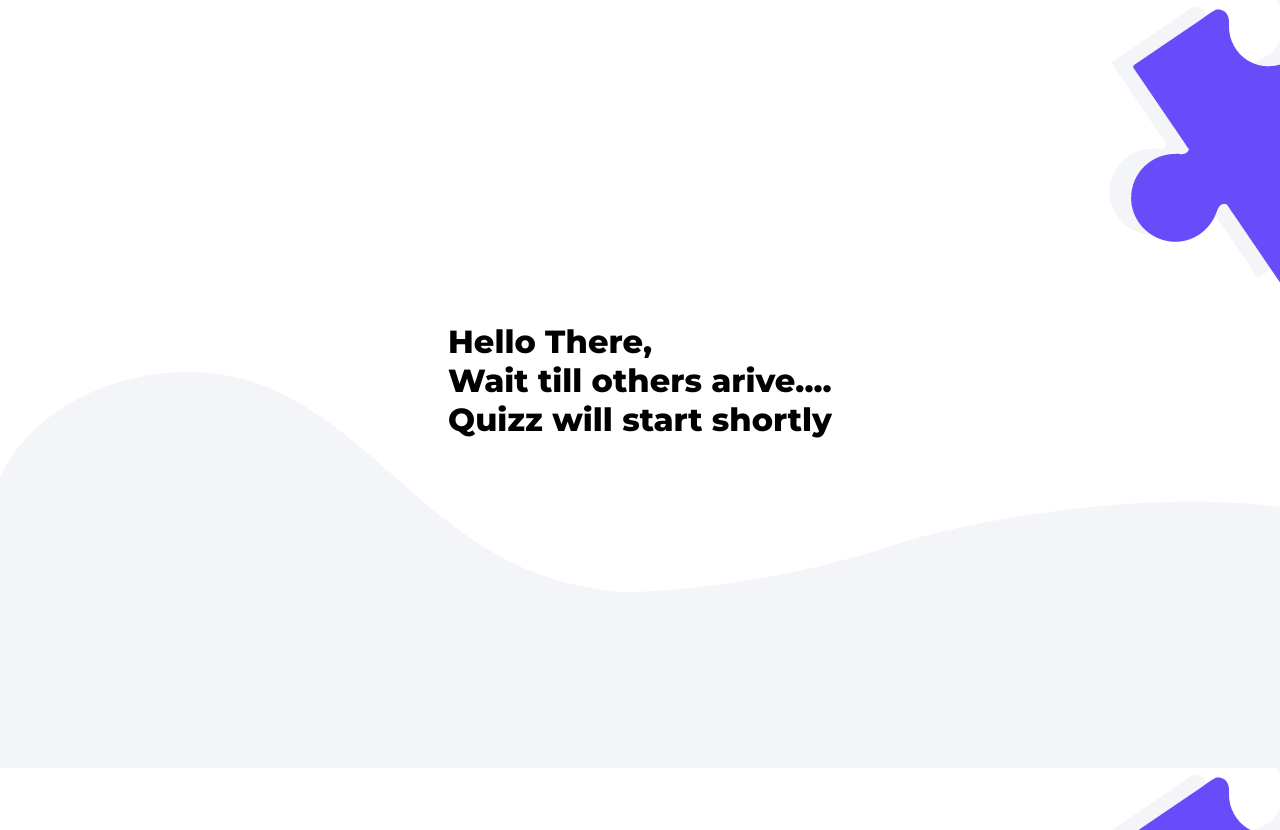
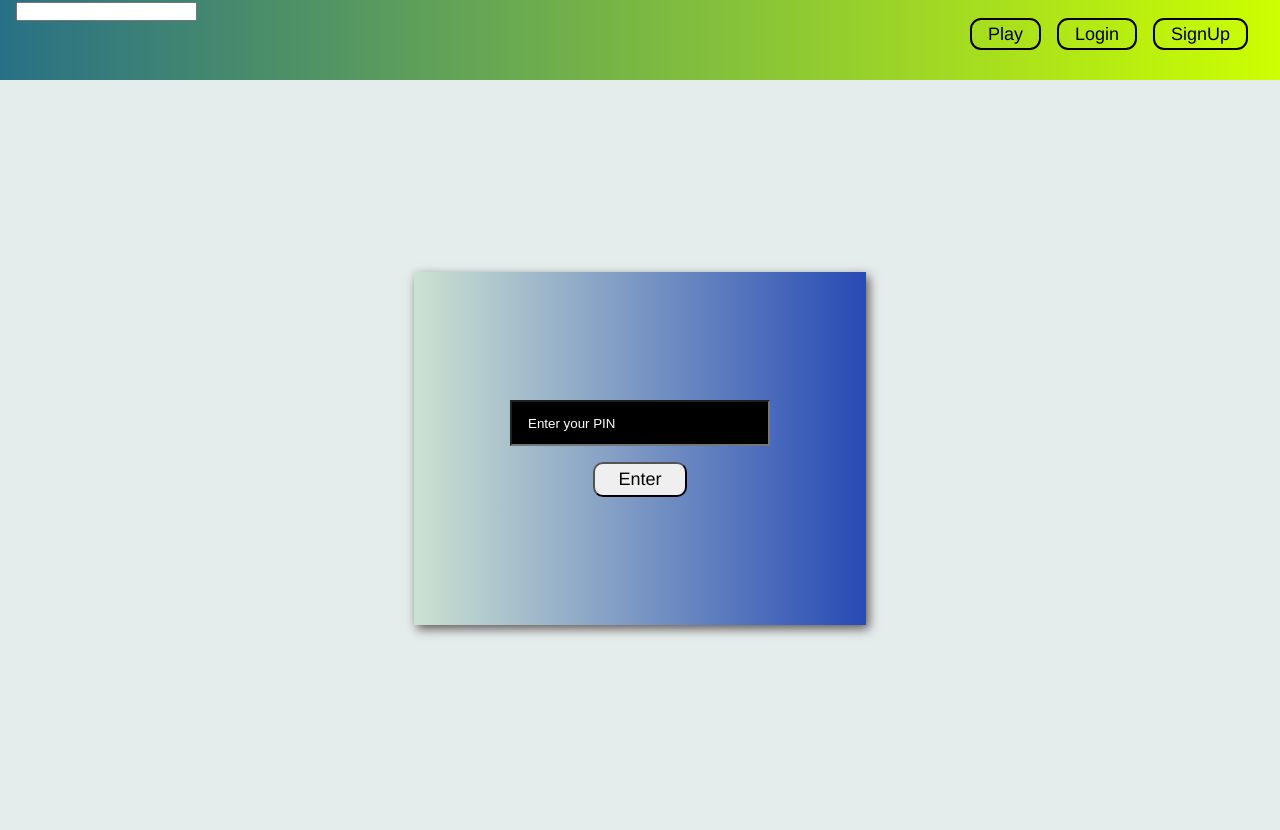
Before and after one commit to mlsacbvp/quiz-webapp-client, a React app: page / in a window 1280 px wide. After the commit the page ends 800 px from the top, so only its background shows below. Built offline with nearby package versions, Linux system fonts and the light colour scheme.

Commit message:
updated home page

```diff
--- a/src/App.js
+++ b/src/App.js
@@ -1,10 +1,11 @@
 import "./App.css";
-import "./global.css";
-import SignUp from "./pages/SignUp/SignUp";
-import Waiting from "./pages/Waiting/Waiting";
+// import "./global.css";
+import Home from "./pages/Home/Home"
+// import SignUp from "./pages/SignUp/SignUp";
+// import Waiting from "./pages/Waiting/Waiting";
 
 function App() {
-    return(<Waiting/>);
+    return <Home/>;
 }
 
 export default App;
--- a/src/pages/Home/Home.css
+++ b/src/pages/Home/Home.css
@@ -3,17 +3,21 @@
     margin: 0%;
 }
 
-body {
-    /* background-image: ; */
+body{
+    background-color: rgb(229, 236, 236)  ;
 }
 
 .Navbar {
+
     display: flex;
+    height: 5rem;
+    background-image: linear-gradient(to right,rgb(40, 112, 134),rgb(204, 255, 0));
 }
 
 .icons {
-    margin-left: 74rem;
-
+    position: absolute;
+    right: 2rem;
+    margin-top: 1.5rem;
 }
 
 .logocontainer{
@@ -25,4 +29,70 @@ body {
 .el2,
 .el3 {
     margin-left: 1rem;
+    text-decoration: none;
+    border: 2px solid black;
+    color: black;
+    font-family:'Franklin Gothic Medium', 'Arial Narrow', Arial, sans-serif;
+    border-radius: 0.7rem;
+    padding: 4px 1rem;
+    font-size: large    ;
+
 }
+
+.el1:hover{
+    background-color: rgb(3, 21, 27);
+    color: rgb(255, 255, 255);
+}
+.el2:hover{
+    background-color: rgb(2, 15, 19);
+    color: rgb(244, 244, 244);
+}
+.el3:hover{
+    background-color: rgb(1, 9, 11);
+    color: rgb(255, 255, 255);
+}
+
+
+
+.title{
+    text-align: center;
+    /* margin-top: 20rem; */
+    /* border: 1px solid rgb(215, 206, 206); */
+    width: fit-content;
+    height: fit-content;
+    margin: auto;
+    margin-top: 12rem;
+    padding: 8rem 6rem;
+    box-shadow: 3px 4px 10px  rgb(98, 89, 89);
+    background-image: linear-gradient(to right,rgb(204, 226, 209),rgb(39, 74, 181));
+}
+
+.PIN{
+    height: 2rem;
+    width: 15rem;
+    background-color: black;
+    color: white;
+    border-radius: 0rem;
+    padding-top: 5px;
+    padding-bottom: 5px;
+    padding-left: 1rem;
+}
+.Enter{
+    margin-top: 10px;
+    border-radius: 10px;
+    font-size: large;
+    margin-top: 1rem;
+    font-family: 'Franklin Gothic Medium', 'Arial Narrow', Arial, sans-serif;
+    padding: 5px 23px;
+}
+
+.Enter:hover{
+    background-image: linear-gradient(to right,rgb(33, 35, 42),rgb(0, 0, 0));
+    cursor: pointer;
+    color: whitesmoke;
+
+}
+
+::placeholder{
+    color: white;
+}
--- a/src/pages/Home/Home.js
+++ b/src/pages/Home/Home.js
@@ -15,6 +15,13 @@ function Home() {
           </div>
         </div>
       </header>
+
+        <div className="title">
+          <div>
+          <input className="PIN" placeholder="Enter your PIN" ></input>
+          </div>
+          <button className="Enter">Enter</button>
+        </div>
     </div>
   );
 }
```
